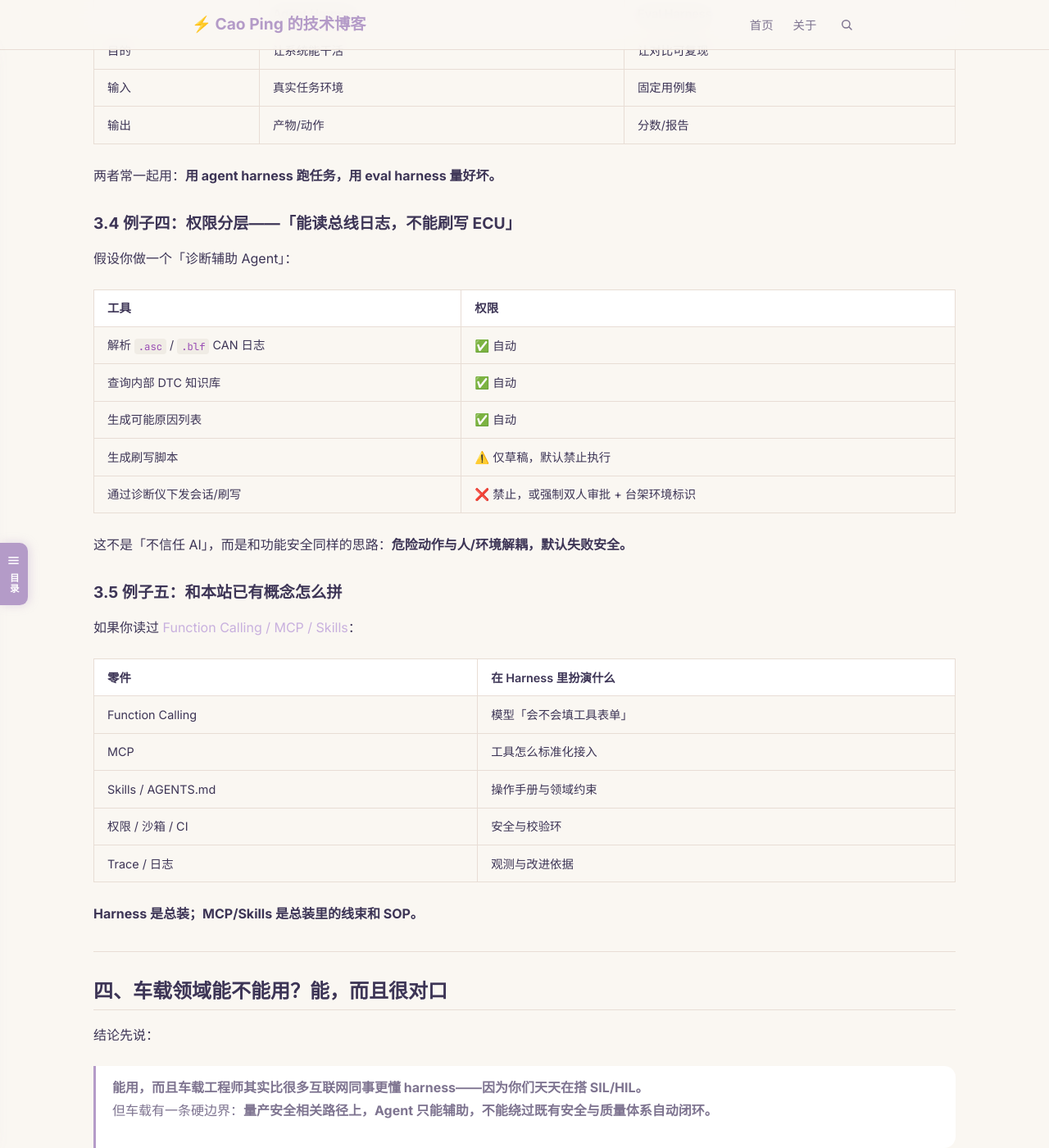
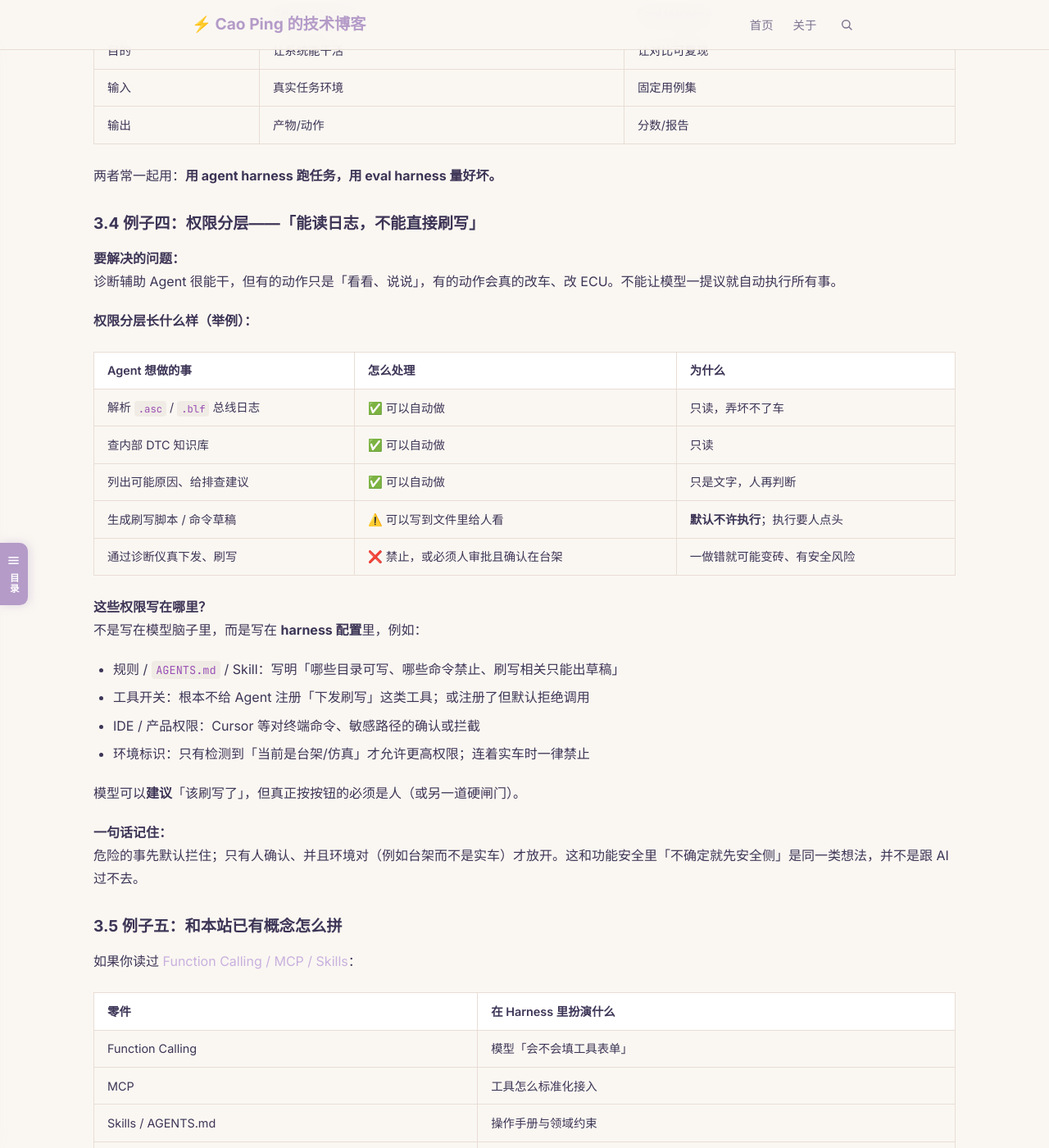
Before and after one commit to caoping0623/caoping0623.github.io, a Jekyll site: the page built from _posts/2026-07-30-ai-harness.md, in a window 1280 px wide and 1400 px high, scrolled down 7201 px. Shown: the whole window at 82% size. Built offline with Jekyll 4.4.1, drawn with Linux system fonts in a browser that asks for light colours.

Commit message:
docs: 重写 3.4 权限分层，说清写在哪与默认拦住
Co-authored-by: Cursor <cursoragent@cursor.com>

```diff
--- a/_posts/2026-07-30-ai-harness.md
+++ b/_posts/2026-07-30-ai-harness.md
@@ -274,19 +274,33 @@ CI（持续集成）是仓库上那套自动检查：一推代码或提 PR，就
 
 两者常一起用：**用 agent harness 跑任务，用 eval harness 量好坏。**
 
-### 3.4 例子四：权限分层——「能读总线日志，不能刷写 ECU」
+### 3.4 例子四：权限分层——「能读日志，不能直接刷写」
 
-假设你做一个「诊断辅助 Agent」：
+**要解决的问题：**
+诊断辅助 Agent 很能干，但有的动作只是「看看、说说」，有的动作会真的改车、改 ECU。不能让模型一提议就自动执行所有事。
 
-| 工具 | 权限 |
-| --- | --- |
-| 解析 `.asc` / `.blf` CAN 日志 | ✅ 自动 |
-| 查询内部 DTC 知识库 | ✅ 自动 |
-| 生成可能原因列表 | ✅ 自动 |
-| 生成刷写脚本 | ⚠️ 仅草稿，默认禁止执行 |
-| 通过诊断仪下发会话/刷写 | ❌ 禁止，或强制双人审批 + 台架环境标识 |
+**权限分层长什么样（举例）：**
 
-这不是「不信任 AI」，而是和功能安全同样的思路：**危险动作与人/环境解耦，默认失败安全。**
+| Agent 想做的事 | 怎么处理 | 为什么 |
+| --- | --- | --- |
+| 解析 `.asc` / `.blf` 总线日志 | ✅ 可以自动做 | 只读，弄坏不了车 |
+| 查内部 DTC 知识库 | ✅ 可以自动做 | 只读 |
+| 列出可能原因、给排查建议 | ✅ 可以自动做 | 只是文字，人再判断 |
+| 生成刷写脚本 / 命令草稿 | ⚠️ 可以写到文件里给人看 | **默认不许执行**；执行要人点头 |
+| 通过诊断仪真下发、刷写 | ❌ 禁止，或必须人审批且确认在台架 | 一做错就可能变砖、有安全风险 |
+
+**这些权限写在哪里？**
+不是写在模型脑子里，而是写在 **harness 配置**里，例如：
+
+- 规则 / `AGENTS.md` / Skill：写明「哪些目录可写、哪些命令禁止、刷写相关只能出草稿」
+- 工具开关：根本不给 Agent 注册「下发刷写」这类工具；或注册了但默认拒绝调用
+- IDE / 产品权限：Cursor 等对终端命令、敏感路径的确认或拦截
+- 环境标识：只有检测到「当前是台架/仿真」才允许更高权限；连着实车时一律禁止
+
+模型可以**建议**「该刷写了」，但真正按按钮的必须是人（或另一道硬闸门）。
+
+**一句话记住：**
+危险的事先默认拦住；只有人确认、并且环境对（例如台架而不是实车）才放开。这和功能安全里「不确定就先安全侧」是同一类想法，并不是跟 AI 过不去。
 
 ### 3.5 例子五：和本站已有概念怎么拼
 
```
